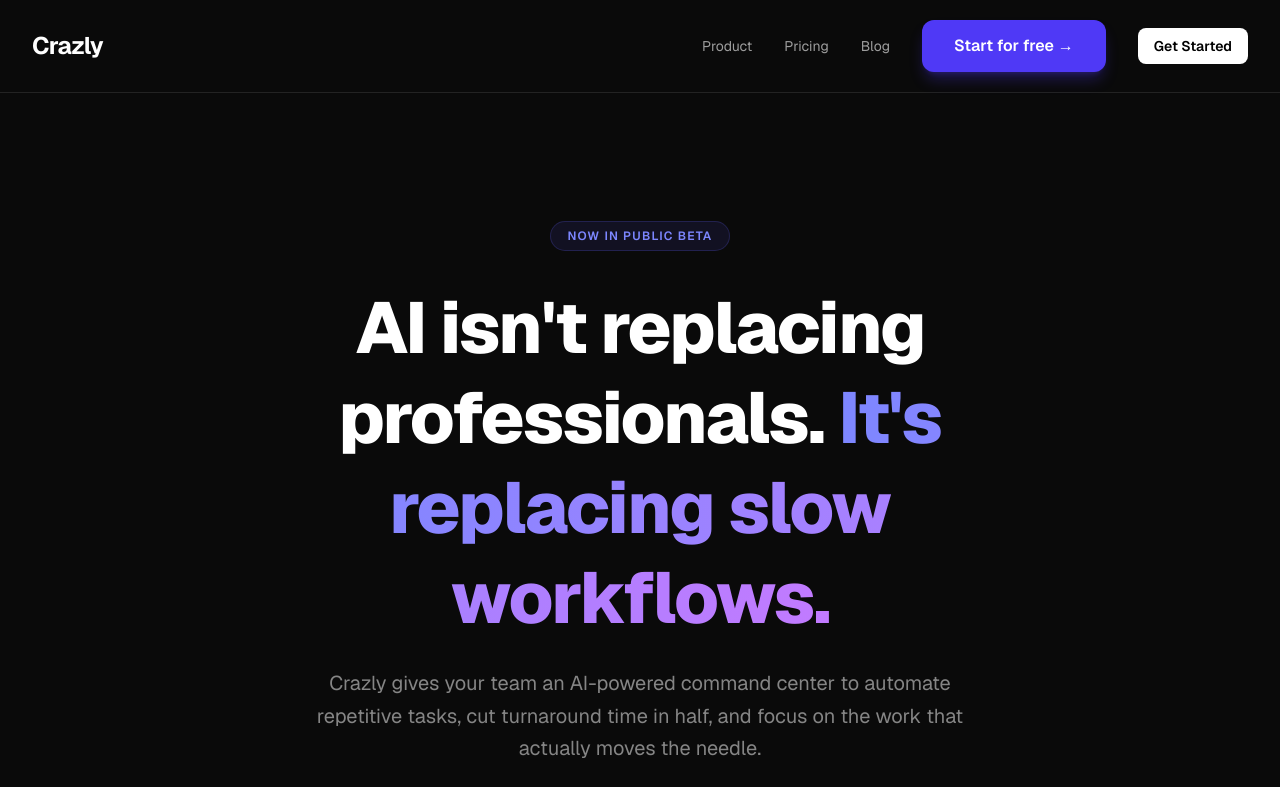
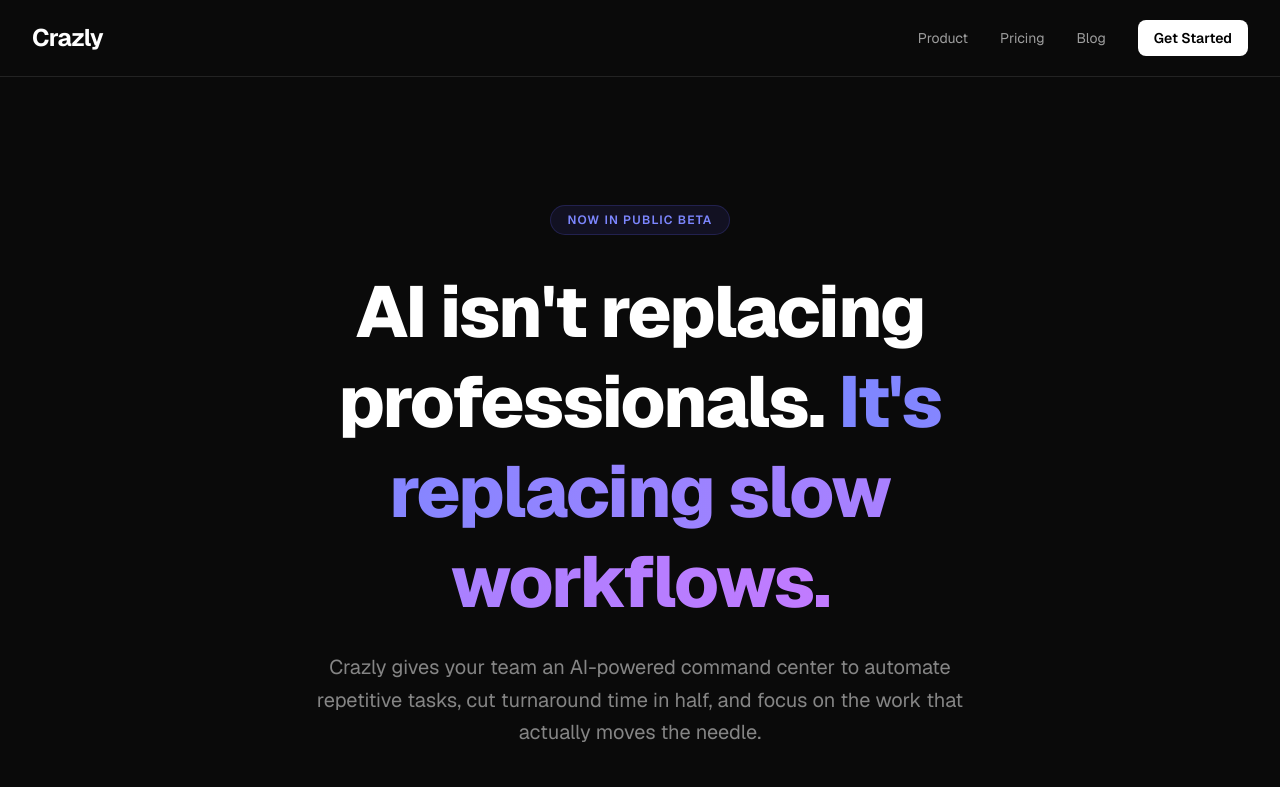
Before and after one commit to Vedhasb/crazly, a Next.js app: page / in a window 1280 px wide. Shown: the top 787 px of the page. Built offline with nearby package versions, Linux system fonts and the light colour scheme.

Commit message:
fix CTA navigation

```diff
--- a/app/page.tsx
+++ b/app/page.tsx
@@ -10,12 +10,6 @@
           <a href="#" className="text-sm text-white/60 hover:text-white transition-colors">Product</a>
           <a href="#" className="text-sm text-white/60 hover:text-white transition-colors">Pricing</a>
           <a href="#" className="text-sm text-white/60 hover:text-white transition-colors">Blog</a>
-          <a
-            href="#"
-            className="bg-indigo-600 hover:bg-indigo-500 text-white font-semibold px-8 py-3.5 rounded-xl text-base transition-colors shadow-lg shadow-indigo-600/30"
-          >
-            Start for free →
-          </a>
           <Link
             href="/workflows"
             className="text-sm bg-white text-black font-semibold px-4 py-2 rounded-lg hover:bg-white/90 transition-colors"
```
